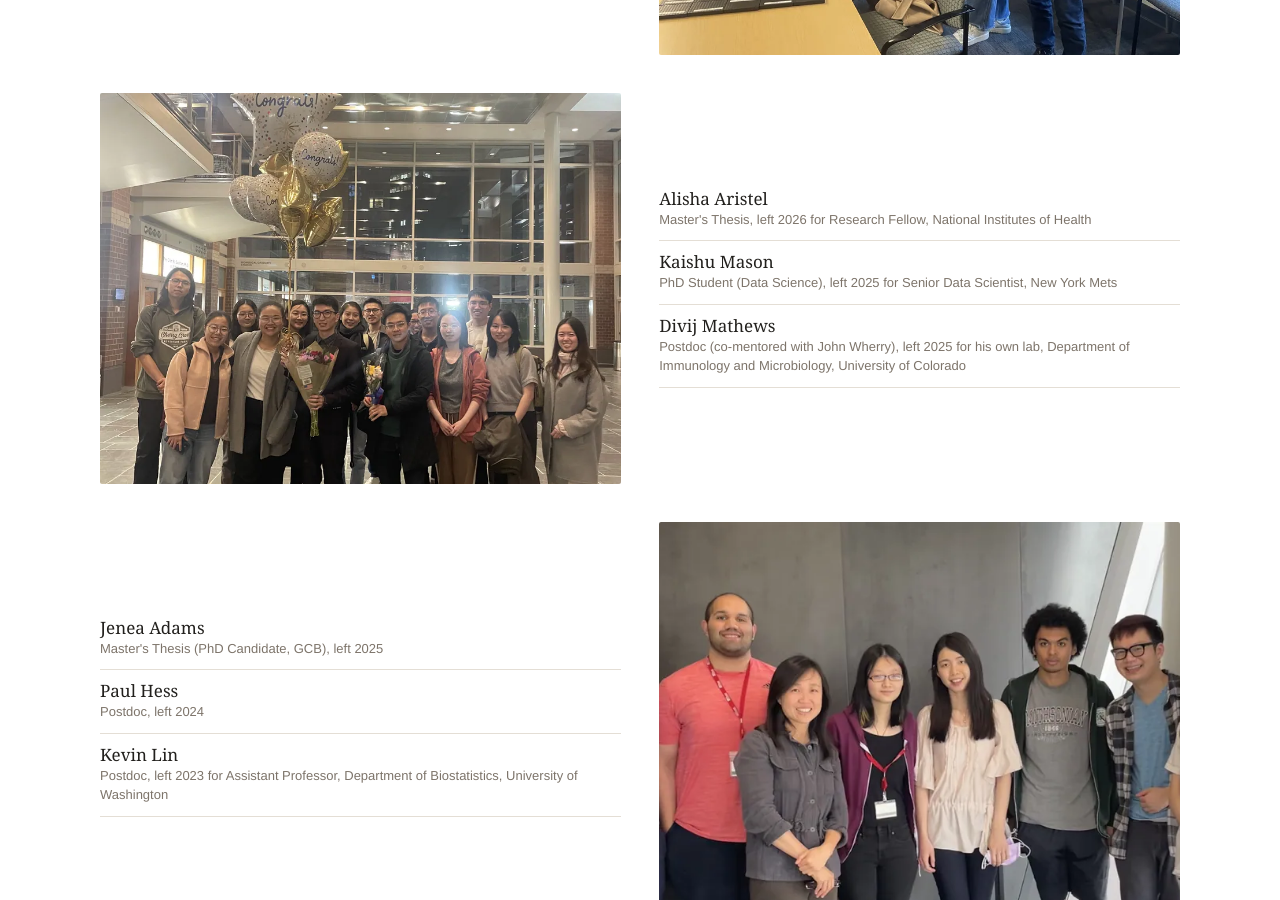
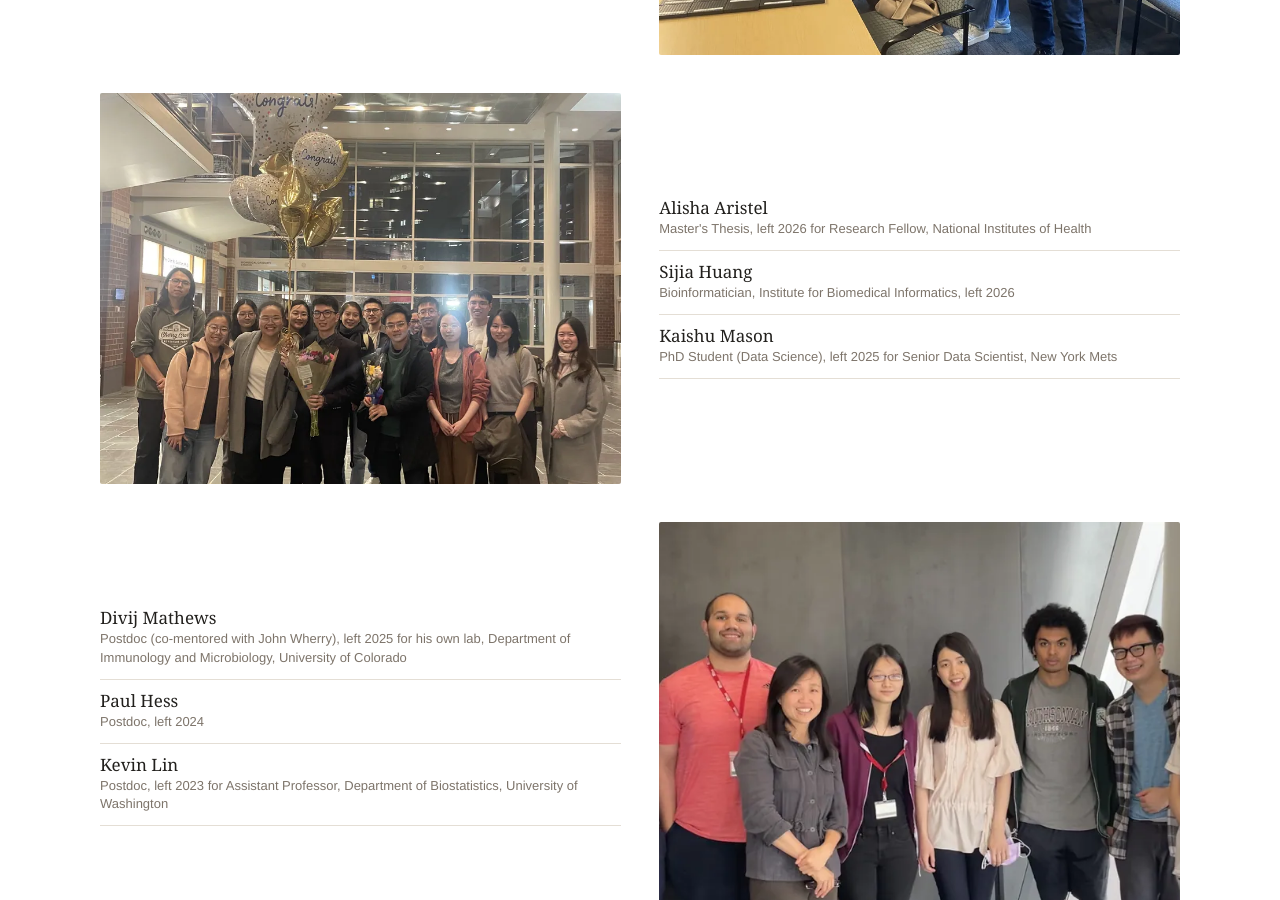
Before and after one commit to nzhanglab/nzhanglab.github.io, a Jekyll site: the page built from pages/team.html, in a window 1280 px wide and 900 px high, scrolled down 3177 px. Built offline with Jekyll 4.4.1, drawn with Linux system fonts in a browser that asks for light colours.

Commit message:
Correct the alumni list
Removes Jenea Adams: she did a master's thesis with the PI but her PhD was in
another lab, so she was never a lab member. She stays in the CV's master's
mentee list, which is where that relationship belongs.

Adds Sijia Huang, who was funded by the lab's grants and has since moved off
them. She remains at the Institute for Biomedical Informatics, so there is no
"left for" destination to record and none is invented.

The count is unchanged at twenty-one, so the seven interspersed photographs
still cover the list exactly three names apiece.

Co-Authored-By: Claude Opus 5 (1M context) <noreply@anthropic.com>
Claude-Session: https://claude.ai/code/session_01J9pmwwgMJKDJpt5GHaLedS

```diff
--- a/_data/team.yml
+++ b/_data/team.yml
@@ -63,6 +63,9 @@ alumni:
     year: 2026
     was: Master's Thesis
     now: Research Fellow, National Institutes of Health
+  - name: Sijia Huang
+    year: 2026
+    was: Bioinformatician, Institute for Biomedical Informatics
   - name: Kaishu Mason
     year: 2025
     was: PhD Student (Data Science)
@@ -71,9 +74,6 @@ alumni:
     year: 2025
     was: Postdoc (co-mentored with John Wherry)
     now: his own lab, Department of Immunology and Microbiology, University of Colorado
-  - name: Jenea Adams
-    year: 2025
-    was: Master's Thesis (PhD Candidate, GCB)
   - name: Paul Hess
     year: 2024
     was: Postdoc
```
